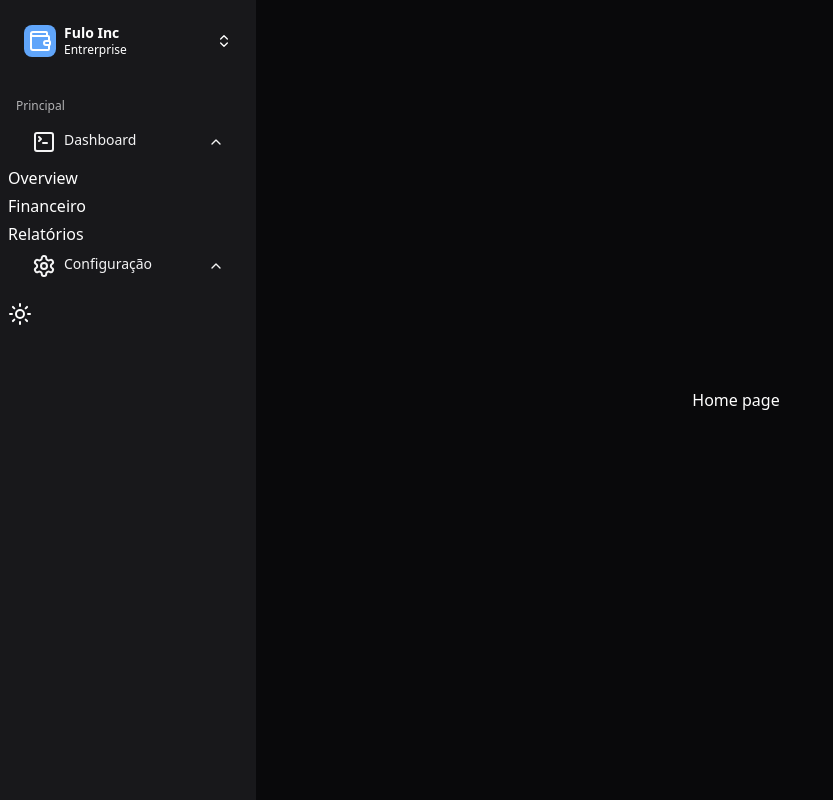
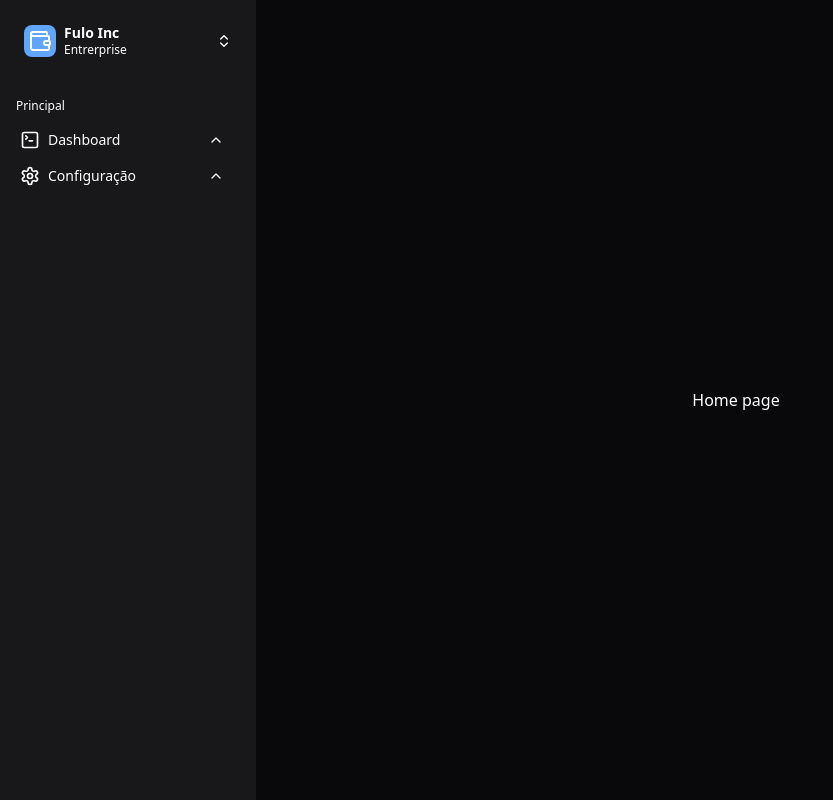
Before and after one commit to Fulozz/controle-financeiro, a Next.js app: page / in a window 1280 px wide. Shown: the whole page, without its empty margins (0-833 px from the left). Built offline with nearby package versions, Linux system fonts and the light colour scheme.

Commit message:
Refactor ModalCadastroPago and Sidebar components: enhance payment method handling, improve sidebar toggle functionality, and update theme switcher styles

```diff
--- a/src/components/cadastro/ModalCadastro.Pago.jsx
+++ b/src/components/cadastro/ModalCadastro.Pago.jsx
@@ -1,5 +1,5 @@
 "use client"
-import React, { useState } from "react";
+import React, { useState, useEffect } from "react";
 import { useProtectedRoute } from "@/hooks/useAuth";
 import { useForm } from "react-hook-form";
 import useUser from "@/hooks/useUser";
@@ -20,17 +20,15 @@ const ModalCadastroPago = ({ isOpen, setIsOpen }) => {
     // Redirecionamento já é realizado no hook
     return null;
   }
-  const [paymentMethod, setPaymentMethod] = useState('debito');
-  const [numberOfInstallments, setNumberOfInstallments] = useState(null);
+const [pagamento, setPagamento] = useState('');
+const [parcelas, setParcelas] = useState('');
 
-  const handlePaymentMethodChange = (event) => {
-    setPaymentMethod(event.target.value);
-    if (event.target.value === 'credito') {
-      setNumberOfInstallments(1); // Valor inicial para crédito
-    } else {
-      setNumberOfInstallments(null); // Limpa o valor se não for crédito
-    }
-  };
+const handlePagamentoChange = (event) => {
+  setPagamento(event.target.value);
+  console.log('Valor selecionado:', pagamento);
+};
+
+
   const onSubmit = (data) => {
     console.log(data);
   };
@@ -62,28 +60,29 @@ const ModalCadastroPago = ({ isOpen, setIsOpen }) => {
                   <span className="text-red-500">Campo obrigatório</span>
                 )}
               </div>
+              <div className="flex flex-col">
+              {/* ... other form fields */}
+              <label htmlFor="formaPagamento" className="text-black">
+                Forma de pagamento
+              </label>
+              <select
+                value={pagamento}
+                onChange={handlePagamentoChange}
+                {...register('pagamento', {required: true})}
+              >
+                <option value="">Selecione o método de pagamento</option>
+                <option value="debito">Débito</option>
+                <option value="credito">Crédito</option>
+              </select>
+              {pagamento === 'debito' && (
                 <div className="flex flex-col">
-                  <label htmlFor="formaPagamento" className="text-black">Forma de pagamento</label>
-                    <select
-                    value={paymentMethod}
-                    onChange={handlePaymentMethodChange}
-                    {...register("formaPagamento", { required: true })}
-                    className="border-2 p-2 rounded-md mb-2">
-                      <option value="debito">debito</option>
-                      <option value="credito">Crédito</option>
-                      {/* Outras opções de pagamento */}
-                    </select>
-                    {paymentMethod === 'credito' && (
-                      <select value={numberOfInstallments} onChange={(e) => setNumberOfInstallments(e.target.value)}>
-                        <option value="1">1x</option>
-                        <option value="2">2x</option>
-                        {/* Outras opções de parcelamento */}
-                      </select>
-                    )}
-                  {errors.formaPagamento && (
-                    <span className="text-red-500">Campo obrigatório</span>
-                  )}
+                  {/* DEBITO section moved inside the form */}
+                  DEBITO
+                  {/* ... fields specific to debit payment */}
                 </div>
+              )}
+              {/* ... other form fields */}
+            </div>
               <div className="flex flex-col">
                 <label htmlFor="valor" className="text-black">
                   Valor
@@ -98,19 +97,6 @@ const ModalCadastroPago = ({ isOpen, setIsOpen }) => {
                   <span className="text-red-500">Campo obrigatório</span>
                 )}
               </div>
-              {
-                  paymentMethod === 'credito' ? (
-                    <>
-                    <label htmlFor="parcelas" className="text-black">Parcelas</label>
-                    <input
-                      type="number"
-                      id="parcelas"
-                      {...register("parcelas", { required: false })}
-                      className="border-2 p-2 rounded-md mb-2"
-                    />
-                    </>
-                  ) : null
-                }
               <div className="flex flex-col">
                 <label htmlFor="date" className="text-black">
                   Data
@@ -152,6 +138,7 @@ const ModalCadastroPago = ({ isOpen, setIsOpen }) => {
                   Enviar
                 </button>
               </div>
+
             </form>
           </div>
         </div>
--- a/src/components/sidebar/Sidebar.jsx
+++ b/src/components/sidebar/Sidebar.jsx
@@ -1,57 +1,75 @@
-import React from 'react'
+"use client"
+import React, { useState} from 'react'
 import logo  from '@/components/assets/logo.png'
 import Image from 'next/image'
 import { Wallet, ChevronsUpDown, ChevronUp, SquareTerminal, Settings } from 'lucide-react'
 import ThemeSwitcher from '@/components/theme/ThemeSwitcher'
 const Sidebar = () => {
+    const [isDashboardOpen, setIsDashboardOpen] = useState(false);
+    const [isConfigurationOpen, setIsConfigurationOpen] = useState(false);
+
+    const handleDashboardToggle = () => {
+        setIsDashboardOpen(!isDashboardOpen);
+      };
+
+      const handleConfigurationToggle = () => {
+        setIsConfigurationOpen(!isConfigurationOpen);
+      };
   return (
-    <nav className="fixed inset-y-0 left-0 w-64 bg-[#18181B]">
-        <div className="flex text-white items-center justify-start m-4 hover:bg-[#27272A] rounded-lg gap-2 p-2">
+    <nav className="fixed inset-y-0 left-0 w-64 bg-[#FAFAFA] dark:bg-[#18181B] ">
+        <div className="flex text-white items-center justify-start m-4 hover:bg-[#F4F4F5] dark:hover:bg-[#27272A] rounded-lg gap-2 p-2">
             <div className="flex aspect-square size-8 items-center justify-center rounded-lg bg-blue-400">
                 <Wallet className="h-[24px] w-[24px]" />
             </div>
             <div className={`grid flex-1 text-left text-sm leading-tight`}>
-                <span className='font-semibold'>Fulo Inc</span>
-                <span className='text-xs'>Entrerprise</span>
+                <span className='font-semibold text-black dark:text-white'>Fulo Inc</span>
+                <span className='text-xs text-black dark:text-white'>Entrerprise</span>
             </div>
-            <ChevronsUpDown className='h-[16px] w-[16px]' />
+            <ChevronsUpDown className='h-[16px] w-[16px] text-black dark:text-white' />
         </div>
             <div className="relative flex w-full min-w-0 flex-col p-2">
-            <div className="duration-200 flex h-8 shrink-0 items-center rounded-md px-2 text-xs font-medium outline-none ease-linear text-[#F4F4F5B2]">Principal</div>
+        <div className="duration-200 flex h-8 shrink-0 items-center rounded-md px-2 text-xs font-medium outline-none ease-linear text-[#F4F4F5B2] text-black dark:text-white">Principal</div>
         <ul className="flex w-full min-w-0 flex-col gap-1">
-                <li className="flex  ml-5 pl-1 ">
-                    <button className="group/item flex text-[#F4F4F5] overflow-hidden outline-none rounded-md justify-between items-center w-full pr-6 py-2 text-sm font-medium">
-                        <div className='flex gap-2'>
-                            <SquareTerminal />
-                            <span>Dashboard</span>
+            <li className="flex pl-1 ">
+            <button
+                className="group/item flex text-[#F4F4F5] overflow-hidden outline-none rounded-md cursor-pointer justify-between items-center w-full pr-6 py-2 text-sm font-medium hover:bg-[#F3F3F5] dark:hover:bg-[#27272A]"
+                onClick={handleDashboardToggle}
+            >
+                <div className='flex gap-2 ml-2'>
+                <SquareTerminal className='h-5 w-5 text-black dark:text-white' />
+                <span className="text-black dark:text-white">Dashboard</span>
                 </div>
-                            <ChevronUp className="h-4 w-4" />
+                <ChevronUp className={`h-4 w-4 text-black dark:text-white ${isDashboardOpen ? 'rotate-180' : ''}`} />
             </button>
             </li>
-                <li className="">
+            <li className={`ml-5 pl-1 border-l-[1px] ${isDashboardOpen ? '' : 'hidden'}`}>
             Overview
             </li>
-                <li>
+            <li className={`ml-5 pl-1 border-l-[1px]  ${isDashboardOpen ? '' : 'hidden'}`}>
             Financeiro
             </li>
-                <li>
+            <li className={`ml-5 pl-1 border-l-[1px]  ${isDashboardOpen ? '' : 'hidden'}`}>
             Relatórios
             </li>
         </ul>
         <ul className="flex w-full min-w-0 flex-col gap-1">
-                <li className="flex  ml-5 pl-1 ">
-                    <button className="flex text-[#F4F4F5] overflow-hidden outline-none rounded-md justify-between items-center w-full pr-6 py-2 text-sm font-medium">
-                        <div className='flex gap-2'>
-                        <Settings />
-                            <span>Configuração</span>
+            <li className="flex pl-1 ">
+            <button
+                className="flex text-[#F4F4F5] overflow-hidden outline-none rounded-md justify-between items-center w-full pr-6 py-2 text-sm font-medium"
+                onClick={handleConfigurationToggle}
+            >
+                <div className='flex gap-2 ml-2'>
+                <Settings className='h-5 w-5 text-black dark:text-white' />
+                <span className="text-black dark:text-white">Configuração</span>
                 </div>
-                            <ChevronUp className="h-4 w-4" />
+                <ChevronUp className={`h-4 w-4 text-black dark:text-white ${isDashboardOpen ? 'rotate-180' : ''}`} />
             </button>
+            </li>
+            <li className={`ml-5 border-l-[1px] pl-1 flex items-center ${isConfigurationOpen ? '' : 'hidden'}`}>
+            Tema <ThemeSwitcher className="h-4 w-4" />
             </li>
         </ul>
         </div>
-
-        <ThemeSwitcher />
     </nav>
   )
 }
--- a/src/components/theme/ThemeSwitcher.jsx
+++ b/src/components/theme/ThemeSwitcher.jsx
@@ -21,9 +21,9 @@ export default function ThemeSwitcher  () {
       >
         {" "}
         {theme === "light" ? (
-          <Moon className="text-black" />
+          <Moon className="text-black h-4 w-4" />
         ) : (
-          <Sun className="text-white" />
+          <Sun className="text-white h-4 w-4" />
         )}{" "}
       </button>
     </div>
```
Lines whose indentation alone changed are shown as unchanged.
